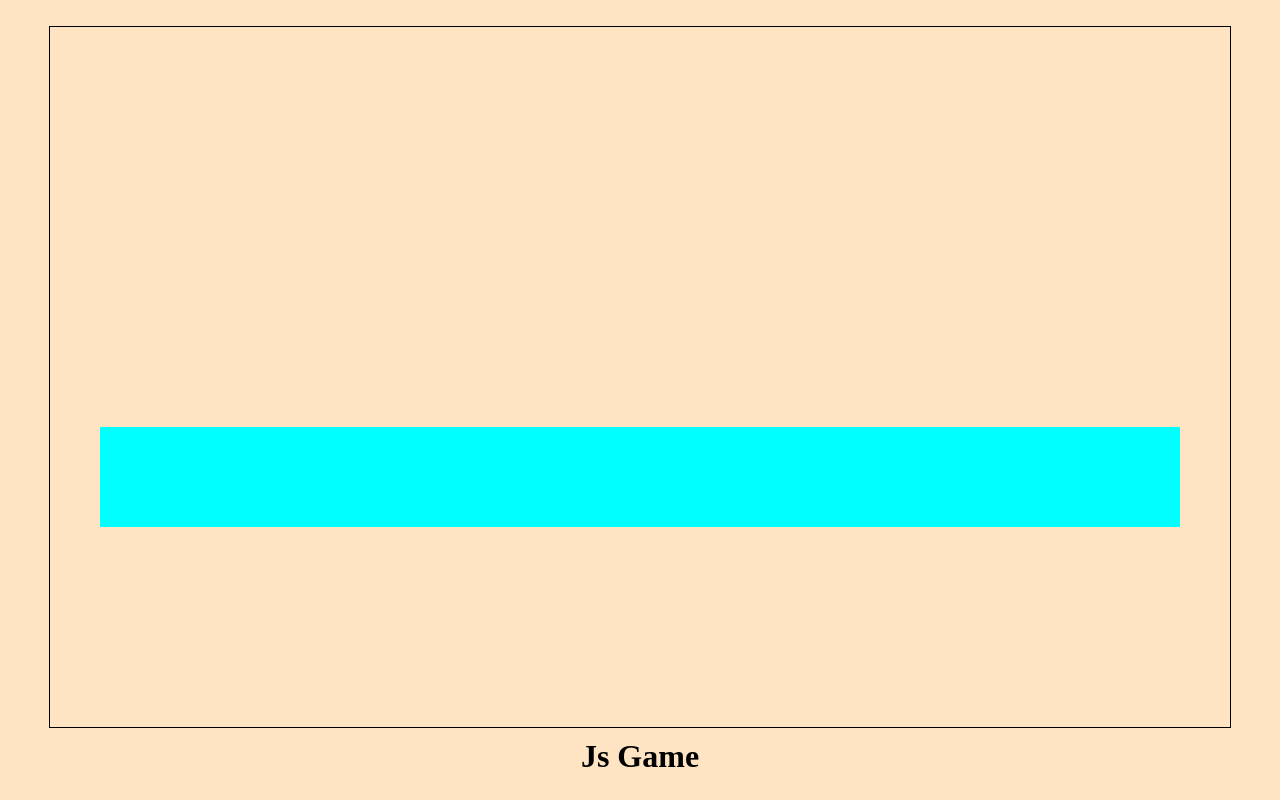
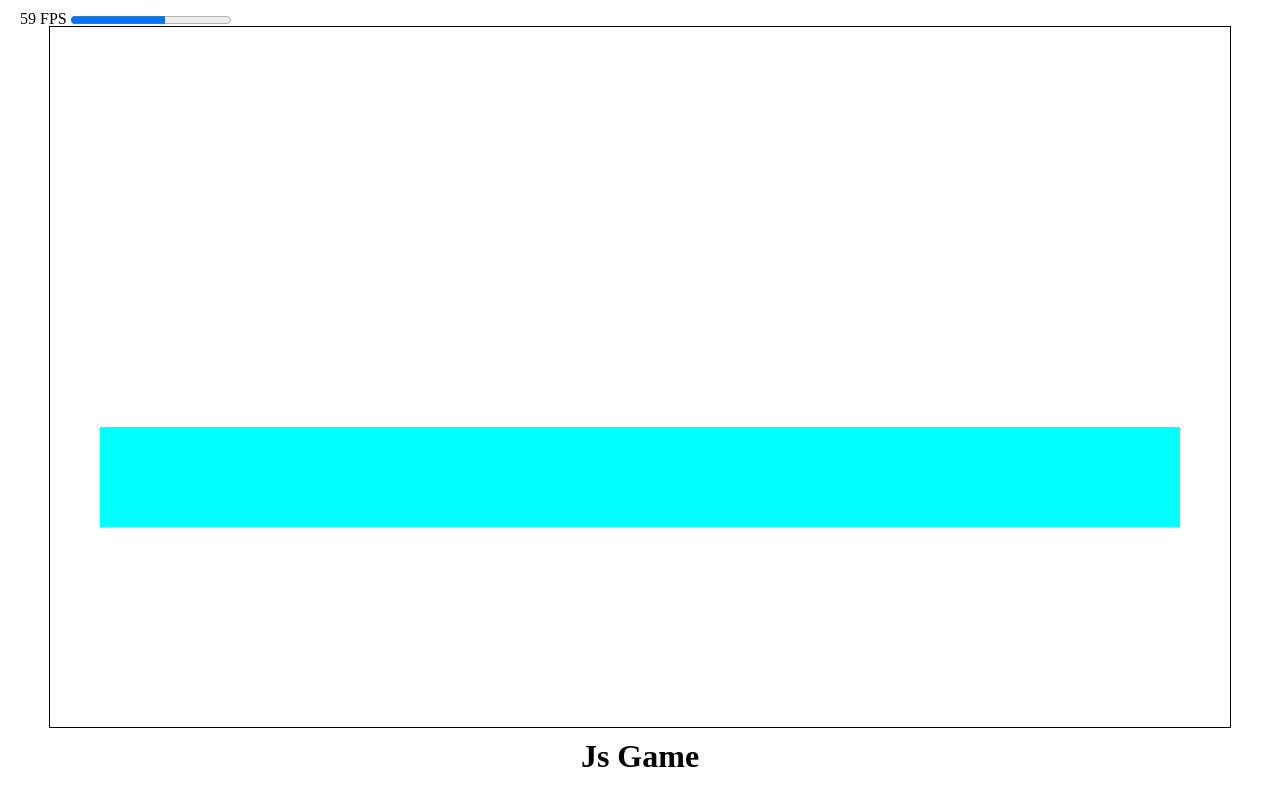
Before and after one commit to GuilhermeAndersonBR/Canvas-HTML, a plain HTML site: page index.html in a window 1280 px wide. Drawn offline with Linux system fonts and the light colour scheme.

Commit message:
FPS e modificações de estilo

```diff
--- a/css/index.css
+++ b/css/index.css
@@ -5,7 +5,7 @@
 }
 
 body {
-    background-color: bisque;
+    background-color: white;
     height: 100vh;
     width: 100%;
     display: flex;
@@ -19,5 +19,12 @@ h1 {
 }
 
 canvas {
+    position: relative;
     border: 1px solid black;
 }
+
+.fps-info {
+    position: absolute;
+    top: 10px;
+    left: 20px;
+}
--- a/index.html
+++ b/index.html
@@ -15,5 +15,9 @@
     </head>
     <body onload="startGame()">
         <h1>Js Game</h1>
+        <div class="fps-info">
+            <span id="kFps"></span>
+            <progress id="kpFps" value="0" min="0" max="100" style="vertical-align:middle"></progress>
+        </div>
     </body>
 </html>
--- a/js/index.js
+++ b/js/index.js
@@ -24,6 +24,9 @@ var gameArea = {
     }
 }
 
+// The higher this value, the less the fps will reflect temporary variations
+// A value of 1 will only keep the last value
+
 function updateGameArea() {
     gameComponent.crashWith(gameObstacle);
     gameArea.clear();
@@ -32,3 +35,24 @@ function updateGameArea() {
     gameObstacle.update();
     gameComponent.updateMovements();
 }
+
+let be = Date.now(),fps=0;
+requestAnimationFrame(
+    function loop(){
+        let now = Date.now()
+        fps = Math.round(1000 / (now - be))
+        be = now
+        requestAnimationFrame(loop)
+        if (fps < 35){
+          kFps.style.color = "red"
+          kFps.textContent = fps
+        } if (fps >= 35 && fps <= 41) {
+            kFps.style.color = "deepskyblue"
+            kFps.textContent = fps + " FPS"
+          } else {
+            kFps.style.color = "black"
+            kFps.textContent = fps + " FPS"
+        }
+        kpFps.value = fps;
+    }
+ )
```
